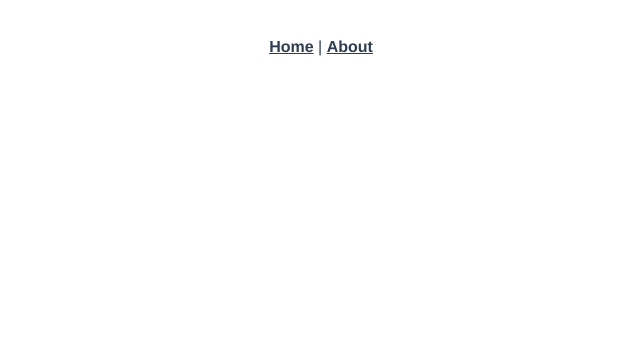
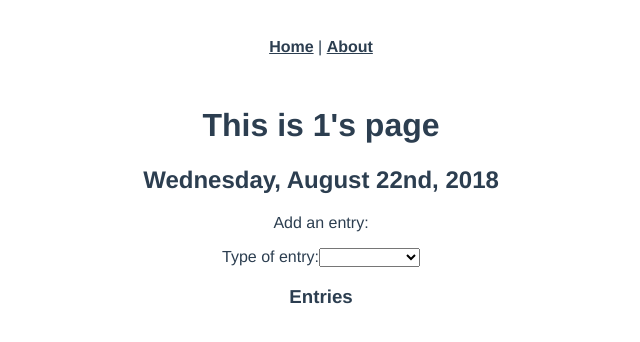
Before and after one commit to austintackaberry/food-diary, a Vue app: page /user/1/20180822 in a window 1280 px wide. Shown: the top 342 px of the page, without its empty margins (319-959 px from the left). Built offline with nearby package versions, Linux system fonts and the light colour scheme.

Commit message:
feat(User): Redirect to today if no date in url

```diff
--- a/src/router.js
+++ b/src/router.js
@@ -2,6 +2,7 @@ import Vue from "vue";
 import Router from "vue-router";
 import Home from "./views/Home.vue";
 import User from "./views/User.vue";
+import moment from "moment";
 
 Vue.use(Router);
 
@@ -24,9 +25,22 @@ export default new Router({
         import(/* webpackChunkName: "about" */ "./views/About.vue")
     },
     {
+      path: "/user/:username/:date",
+      name: "userDate",
+      component: User
+    },
+    {
       path: "/user/:username",
       name: "user",
-      component: User
+      redirect: to => {
+        return {
+          name: "userDate",
+          params: {
+            username: to.params.username,
+            date: moment().format("YYYYMMDD")
+          }
+        };
+      }
     }
   ]
 });
--- a/src/views/User.vue
+++ b/src/views/User.vue
@@ -48,7 +48,9 @@ import moment from "moment";
 export default {
   data() {
     return {
-      date: moment().format("dddd, MMMM Do, YYYY"),
+      date: moment(this.$route.params.date, "YYYYMMDD").format(
+        "dddd, MMMM Do, YYYY"
+      ),
       entries: [],
       entryType: null,
       foodsConsumed: null,
```
